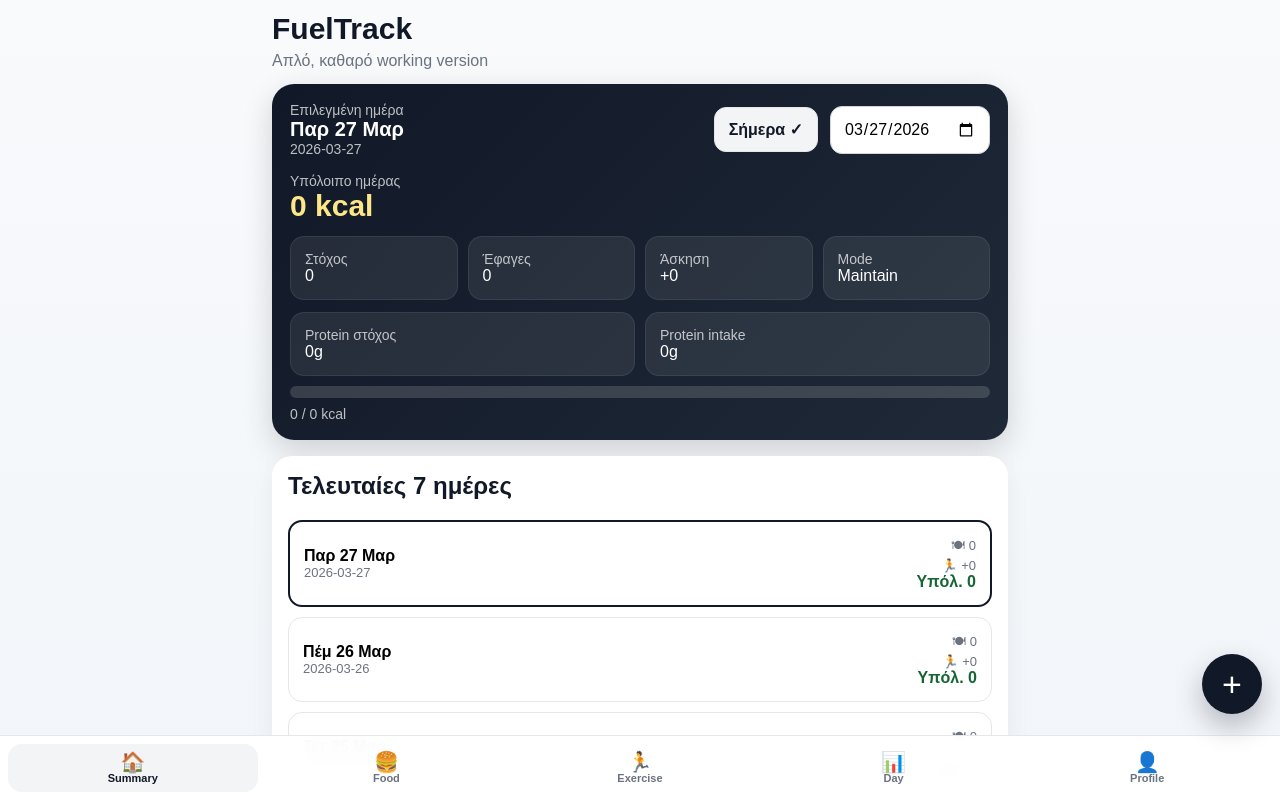
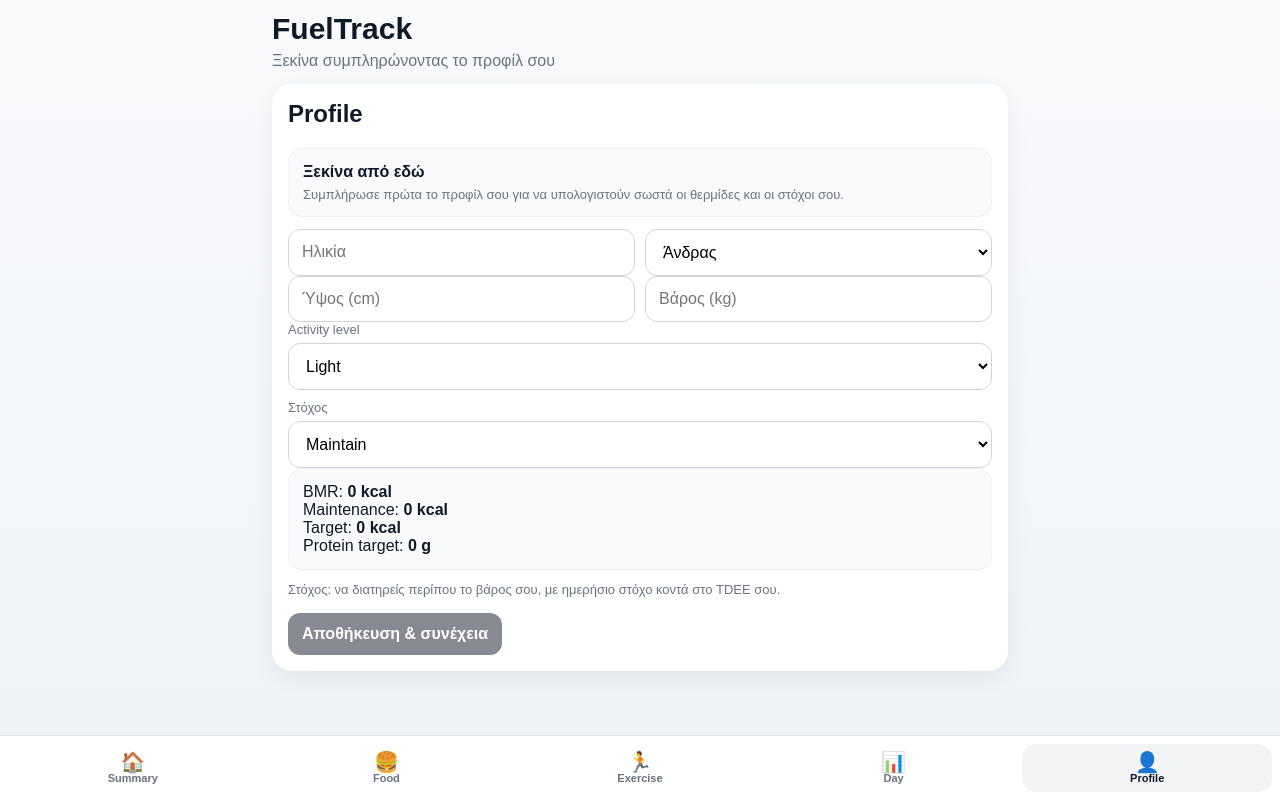
Before and after one commit to margeo/fueltrack, a React (Vite) app: page / in a window 1280 px wide. Shown: the top 800 px of the page. Built offline with nearby package versions, Linux system fonts and the light colour scheme.

Commit message:
Add profile-first onboarding flow

```diff
--- a/src/App.jsx
+++ b/src/App.jsx
@@ -17,68 +17,14 @@ import {
   round1,
   shiftDate,
   calculateBmr,
-  entryBasePer100g
+  entryBasePer100g,
+  calculateDailyDeficit,
+  calculateTargetCalories,
+  calculateProteinTarget
 } from "./utils/helpers";
 import { loadJSON, loadValue, saveJSON, saveValue } from "./utils/storage";
 
-function calculateDailyDeficitLocal({ goalType, targetWeightLoss, weeks }) {
-  if (goalType !== "lose") return 0;
-
-  const kg = Number(targetWeightLoss) || 0;
-  const weeksValue = Number(weeks) || 0;
-
-  if (kg <= 0 || weeksValue <= 0) return 300;
-
-  const totalCaloriesToLose = kg * 7700;
-  const days = weeksValue * 7;
-  const deficit = totalCaloriesToLose / days;
-
-  return Math.max(150, Math.min(Math.round(deficit), 1000));
-}
-
-function calculateTargetCaloriesLocal({ tdee, goalType, dailyDeficit }) {
-  const safeTdee = Number(tdee) || 0;
-
-  switch (goalType) {
-    case "maintain":
-      return Math.round(safeTdee);
-
-    case "lose":
-      return Math.max(1200, Math.round(safeTdee - dailyDeficit));
-
-    case "gain":
-      return Math.round(safeTdee + 300);
-
-    case "fitness":
-      return Math.round(safeTdee);
-
-    default:
-      return Math.round(safeTdee);
-  }
-}
-
-function calculateProteinTargetLocal({ goalType, weight }) {
-  const weightKg = Number(weight) || 0;
-  if (!weightKg) return 0;
-
-  switch (goalType) {
-    case "lose":
-      return Math.round(weightKg * 1.8);
-
-    case "gain":
-      return Math.round(weightKg * 2.0);
-
-    case "fitness":
-      return Math.round(weightKg * 1.6);
-
-    case "maintain":
-    default:
-      return Math.round(weightKg * 1.4);
-  }
-}
-
 export default function App() {
-  const [activeTab, setActiveTab] = useState(() => loadValue("ft_activeTab", "summary"));
   const [selectedDate, setSelectedDate] = useState(() =>
     loadValue("ft_selectedDate", getTodayKey())
   );
@@ -118,8 +64,41 @@ export default function App() {
   const [customExerciseMinutes, setCustomExerciseMinutes] = useState("");
   const [customExerciseRate, setCustomExerciseRate] = useState("");
 
-  useEffect(() => saveValue("ft_activeTab", activeTab), [activeTab]);
-  useEffect(() => saveValue("ft_selectedDate", selectedDate), [selectedDate]);
+  const profileComplete = useMemo(() => {
+    return (
+      String(age).trim() !== "" &&
+      String(gender).trim() !== "" &&
+      String(height).trim() !== "" &&
+      String(weight).trim() !== "" &&
+      String(activity).trim() !== "" &&
+      String(goalType).trim() !== ""
+    );
+  }, [age, gender, height, weight, activity, goalType]);
+
+  const [activeTab, setActiveTab] = useState(() => {
+    const savedTab = loadValue("ft_activeTab", "summary");
+    const savedAge = loadValue("ft_age", "");
+    const savedGender = loadValue("ft_gender", "male");
+    const savedHeight = loadValue("ft_height", "");
+    const savedWeight = loadValue("ft_weight", "");
+    const savedActivity = loadValue("ft_activity", "1.4");
+    const savedGoalType = loadValue("ft_goalType", "maintain");
+
+    const savedProfileComplete =
+      String(savedAge).trim() !== "" &&
+      String(savedGender).trim() !== "" &&
+      String(savedHeight).trim() !== "" &&
+      String(savedWeight).trim() !== "" &&
+      String(savedActivity).trim() !== "" &&
+      String(savedGoalType).trim() !== "";
+
+    return savedProfileComplete ? savedTab : "profile";
+  });
+
+  useEffect(() => {
+    saveValue("ft_selectedDate", selectedDate);
+  }, [selectedDate]);
+
   useEffect(() => saveValue("ft_age", age), [age]);
   useEffect(() => saveValue("ft_gender", gender), [gender]);
   useEffect(() => saveValue("ft_height", height), [height]);
@@ -132,6 +111,16 @@ export default function App() {
   useEffect(() => saveJSON("ft_dailyLogs", dailyLogs), [dailyLogs]);
   useEffect(() => saveJSON("ft_recentFoods", recentFoods), [recentFoods]);
   useEffect(() => saveJSON("ft_favoriteFoodKeys", favoriteFoodKeys), [favoriteFoodKeys]);
+
+  useEffect(() => {
+    if (!profileComplete && activeTab !== "profile") {
+      setActiveTab("profile");
+      return;
+    }
+
+    const tabToSave = profileComplete ? activeTab : "profile";
+    saveValue("ft_activeTab", tabToSave);
+  }, [activeTab, profileComplete]);
 
   const currentDayLog = normalizeDayLog(dailyLogs[selectedDate]);
   const entries = currentDayLog.entries;
@@ -321,6 +310,11 @@ export default function App() {
     return favoriteFoodKeys.includes(key);
   }
 
+  function goToSummaryAfterProfile() {
+    if (!profileComplete) return;
+    setActiveTab("summary");
+  }
+
   const bmr = useMemo(() => calculateBmr({ age, height, weight, gender }), [
     age,
     height,
@@ -331,17 +325,17 @@ export default function App() {
   const tdee = useMemo(() => Math.round(bmr * Number(activity || 1.4)), [bmr, activity]);
 
   const dailyDeficit = useMemo(
-    () => calculateDailyDeficitLocal({ goalType, targetWeightLoss, weeks }),
+    () => calculateDailyDeficit({ goalType, targetWeightLoss, weeks }),
     [goalType, targetWeightLoss, weeks]
   );
 
   const targetCalories = useMemo(
-    () => calculateTargetCaloriesLocal({ tdee, goalType, dailyDeficit }),
+    () => calculateTargetCalories({ tdee, goalType, dailyDeficit }),
     [tdee, goalType, dailyDeficit]
   );
 
   const proteinTarget = useMemo(
-    () => calculateProteinTargetLocal({ goalType, weight }),
+    () => calculateProteinTarget({ goalType, weight }),
     [goalType, weight]
   );
 
@@ -465,7 +459,9 @@ export default function App() {
     tdee,
     targetCalories,
     dailyDeficit,
-    proteinTarget
+    proteinTarget,
+    profileComplete,
+    onContinue: goToSummaryAfterProfile
   };
 
   return (
@@ -473,8 +469,20 @@ export default function App() {
       <div className="app-container">
         <div className="app-header">
           <h1>FuelTrack</h1>
-          <p>Απλό, καθαρό working version</p>
+          <p>
+            {!profileComplete
+              ? "Ξεκίνα συμπληρώνοντας το προφίλ σου"
+              : "Απλό, καθαρό working version"}
+          </p>
         </div>
+
+        {!profileComplete && activeTab !== "profile" && (
+          <div className="card">
+            <div className="muted">
+              Συμπλήρωσε πρώτα το προφίλ σου για να υπολογιστούν σωστά οι στόχοι σου.
+            </div>
+          </div>
+        )}
 
         {activeTab === "summary" && <SummaryTab {...summaryProps} />}
         {activeTab === "food" && <FoodTab {...foodProps} />}
@@ -485,10 +493,21 @@ export default function App() {
         <div style={{ height: 110 }} />
       </div>
 
-      <FabButton onClick={() => setShowQuickActions(true)} />
-      <BottomNav tabs={APP_TABS} activeTab={activeTab} onChange={setActiveTab} />
+      {profileComplete && <FabButton onClick={() => setShowQuickActions(true)} />}
 
-      {showQuickActions && (
+      <BottomNav
+        tabs={APP_TABS}
+        activeTab={activeTab}
+        onChange={(tab) => {
+          if (!profileComplete && tab !== "profile") {
+            setActiveTab("profile");
+            return;
+          }
+          setActiveTab(tab);
+        }}
+      />
+
+      {showQuickActions && profileComplete && (
         <QuickActionsModal
           onClose={() => setShowQuickActions(false)}
           onOpenFood={() => {
--- a/src/components/tabs/ProfileTab.jsx
+++ b/src/components/tabs/ProfileTab.jsx
@@ -21,13 +21,25 @@ export default function ProfileTab({
   tdee,
   targetCalories,
   dailyDeficit,
-  proteinTarget
+  proteinTarget,
+  profileComplete,
+  onContinue
 }) {
   const showGoalFields = goalType === "lose" || goalType === "gain";
 
   return (
     <div className="card">
       <h2>Profile</h2>
+
+      {!profileComplete && (
+        <div className="soft-box" style={{ marginBottom: 12 }}>
+          <div style={{ fontWeight: 700, marginBottom: 6 }}>Ξεκίνα από εδώ</div>
+          <div className="muted">
+            Συμπλήρωσε πρώτα το προφίλ σου για να υπολογιστούν σωστά οι θερμίδες και οι στόχοι
+            σου.
+          </div>
+        </div>
+      )}
 
       <div className="grid-2">
         <input
@@ -142,6 +154,20 @@ export default function ProfileTab({
         {goalType === "gain" &&
           "Στόχος: να υποστηρίζεις μυϊκή ανάπτυξη με περίπου 300 kcal πάνω από το TDEE σου και αυξημένη πρωτεΐνη."}
       </div>
+
+      <div className="action-row" style={{ marginTop: 16 }}>
+        <button
+          className="btn btn-dark"
+          onClick={onContinue}
+          disabled={!profileComplete}
+          style={{
+            opacity: profileComplete ? 1 : 0.5,
+            cursor: profileComplete ? "pointer" : "not-allowed"
+          }}
+        >
+          Αποθήκευση & συνέχεια
+        </button>
+      </div>
     </div>
   );
 }
```
